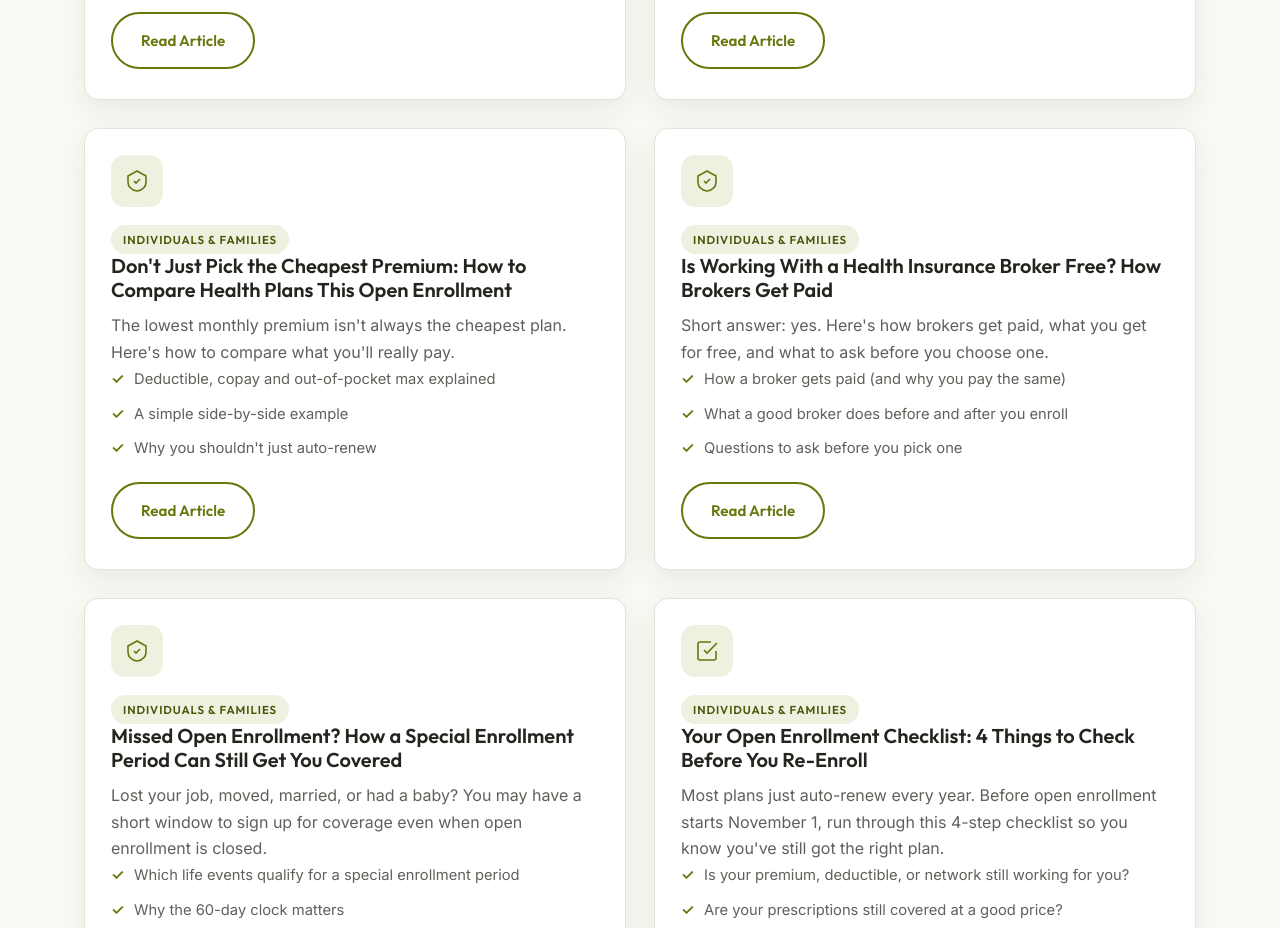
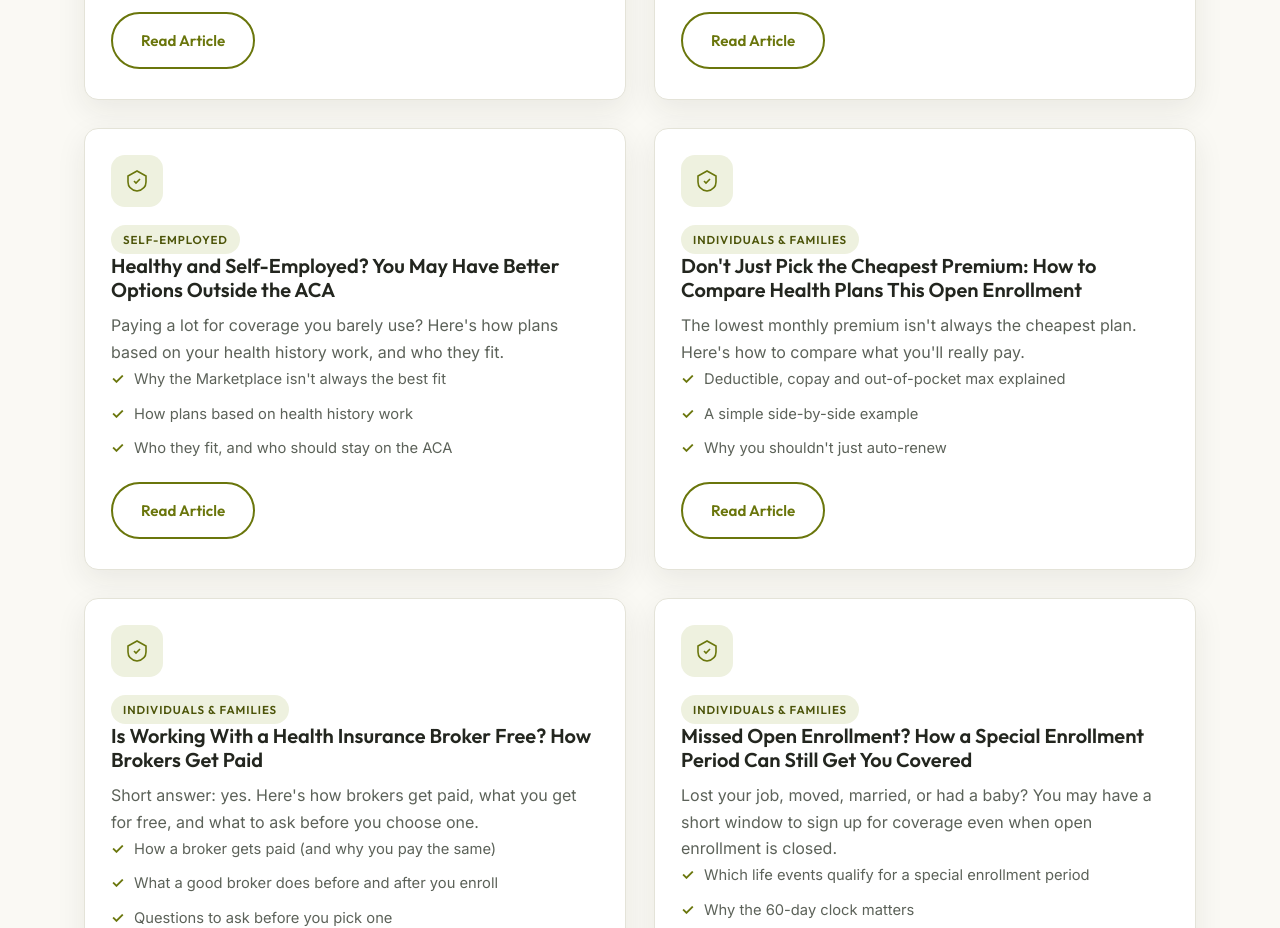
Before and after one commit to gabriellef521/health-secure-solution-site, a plain HTML site: page blog.html in a window 1280 px wide. Shown: the part 1140-2068 px from the top of the page. Drawn offline with Linux system fonts and the light colour scheme.

Commit message:
Add files via upload

```diff
--- a/blog.html
+++ b/blog.html
@@ -155,6 +155,23 @@
               <li>What to do if the calls have already started</li>
             </ul>
             <a href="health-insurance-spam-calls.html" class="btn btn--outline">Read Article</a>
+          </div>
+        </div>
+
+        <div class="card">
+          <div class="card__body">
+            <div class="card__icon">
+              <svg width="24" height="24" viewBox="0 0 24 24" fill="none" stroke="currentColor" stroke-width="1.6"><path d="M12 2 3 7v6c0 5 3.5 8 9 9 5.5-1 9-4 9-9V7l-9-5Z"/><path d="M9 12l2 2 4-4"/></svg>
+            </div>
+            <span class="blog-card__tag">Self-Employed</span>
+            <h3>Healthy and Self-Employed? You May Have Better Options Outside the ACA</h3>
+            <p>Paying a lot for coverage you barely use? Here's how plans based on your health history work, and who they fit.</p>
+            <ul class="check-list">
+              <li>Why the Marketplace isn't always the best fit</li>
+              <li>How plans based on health history work</li>
+              <li>Who they fit, and who should stay on the ACA</li>
+            </ul>
+            <a href="healthy-self-employed-health-insurance-options.html" class="btn btn--outline">Read Article</a>
           </div>
         </div>
 
```
